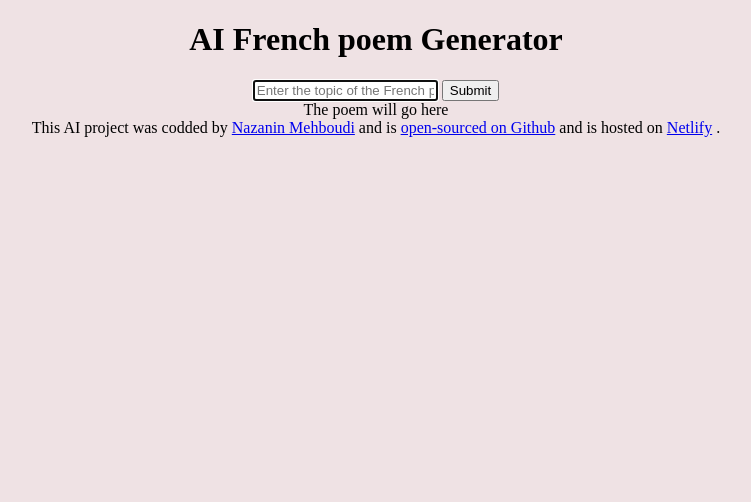
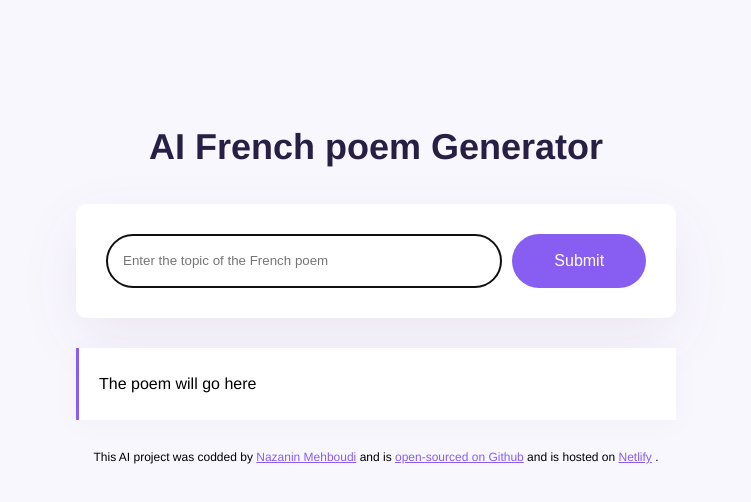
Before and after one commit to nazanin-git-i/french-poem-generator, a plain HTML site: page index.html in a window 1280 px wide. Shown: the whole page, without its empty margins (264-1015 px from the left). Drawn offline with Linux system fonts and the light colour scheme.

Commit message:
added styles

```diff
--- a/index.html
+++ b/index.html
@@ -7,6 +7,7 @@
     <title>AI French poem Generator</title>
   </head>
   <body>
+    <div class="container">
       <header><h1>AI French poem Generator</h1></header>
 
       <main>
@@ -17,10 +18,11 @@
             autofocus
             required
             autocomplete="off"
+            class="instruction"
           />
-        <input type="submit" />
+          <input type="submit" class="submit-button" />
         </form>
-      <div>The poem will go here</div>
+        <div class="poem">The poem will go here</div>
       </main>
       <footer>
         This AI project was codded by
@@ -38,7 +40,7 @@
         >
         .
       </footer>
-
+    </div>
     <script src="src/index.js"></script>
   </body>
 </html>
--- a/src/style.css
+++ b/src/style.css
@@ -1,4 +1,63 @@
 body {
-  background-color: rgb(239, 226, 228);
+  background-color: #f9f7fe;
+  font-family: Helvetica, Arial, sans-serif;
+}
+a {
+  color: #885df1;
+}
+.container {
+  margin: 120px auto;
+  max-width: 600px;
+}
+header {
+  margin-bottom: 30px;
+}
+h1 {
   text-align: center;
+  font-weight: 800;
+  font-size: 36px;
+  line-height: 1.5;
+  color: #272044;
 }
+
+form {
+  padding: 30px;
+  background-color: white;
+  box-shadow: 0px 20px 60px rgba(65, 50, 100, 0.08);
+  border-radius: 10px;
+  display: flex;
+  margin-bottom: 30px;
+}
+.instruction {
+  padding: 16px;
+  border: 1px solid rgba(39, 33, 66, 0.5);
+  width: 80%;
+  border-radius: 50px;
+  line-height: 20px;
+  color: #272044;
+}
+
+.submit-button {
+  margin-left: 10px;
+  background: #885df1;
+  color: white;
+  border: none;
+  width: 150px;
+  font-size: 16px;
+  border-radius: 50px;
+  padding: 14px 24px;
+}
+
+.poem {
+  font-size: 16px;
+  background-color: #fff;
+  padding: 20px;
+  line-height: 2;
+  border-left: 3px solid #885df1;
+  box-shadow: 0px 4px 30px 0px rgba(39, 33, 66, 0.03);
+}
+footer {
+  text-align: center;
+  font-size: 12px;
+  margin-top: 30px;
+}
```
Lines whose indentation alone changed are shown as unchanged.
